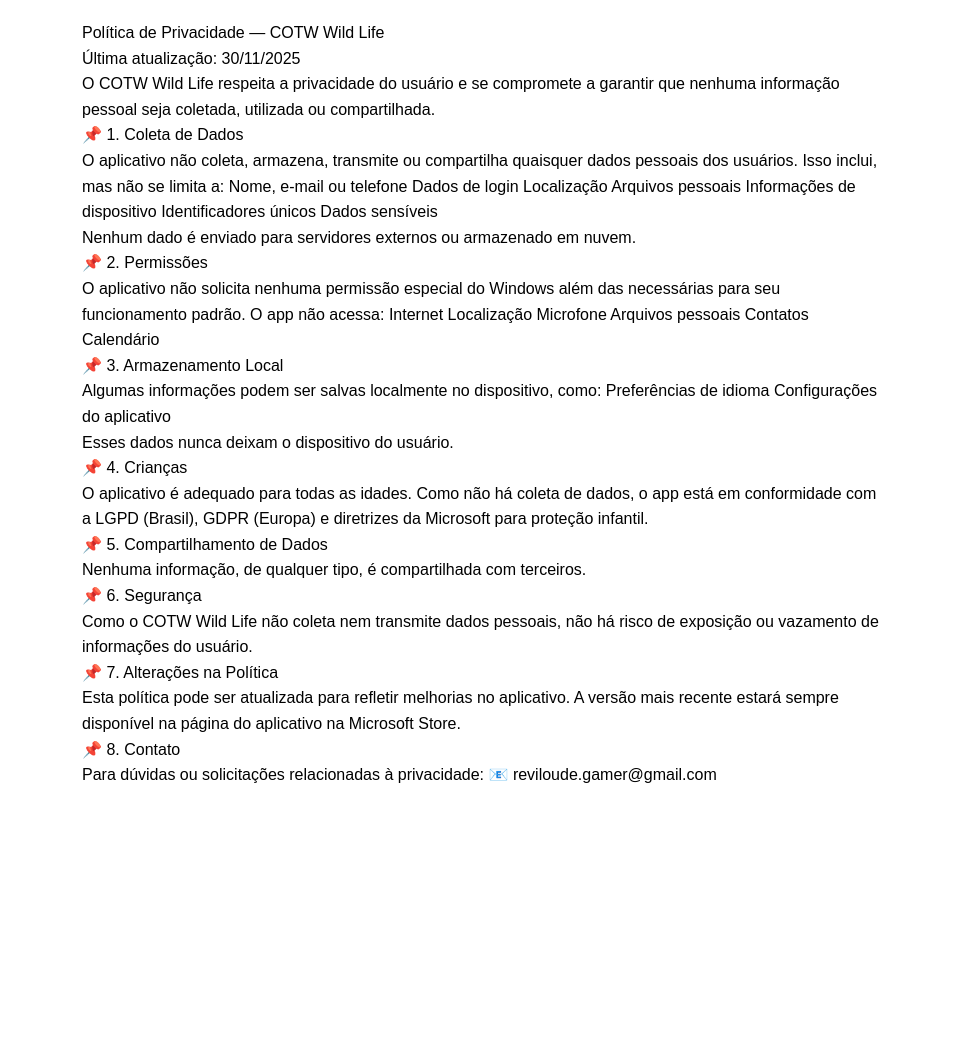
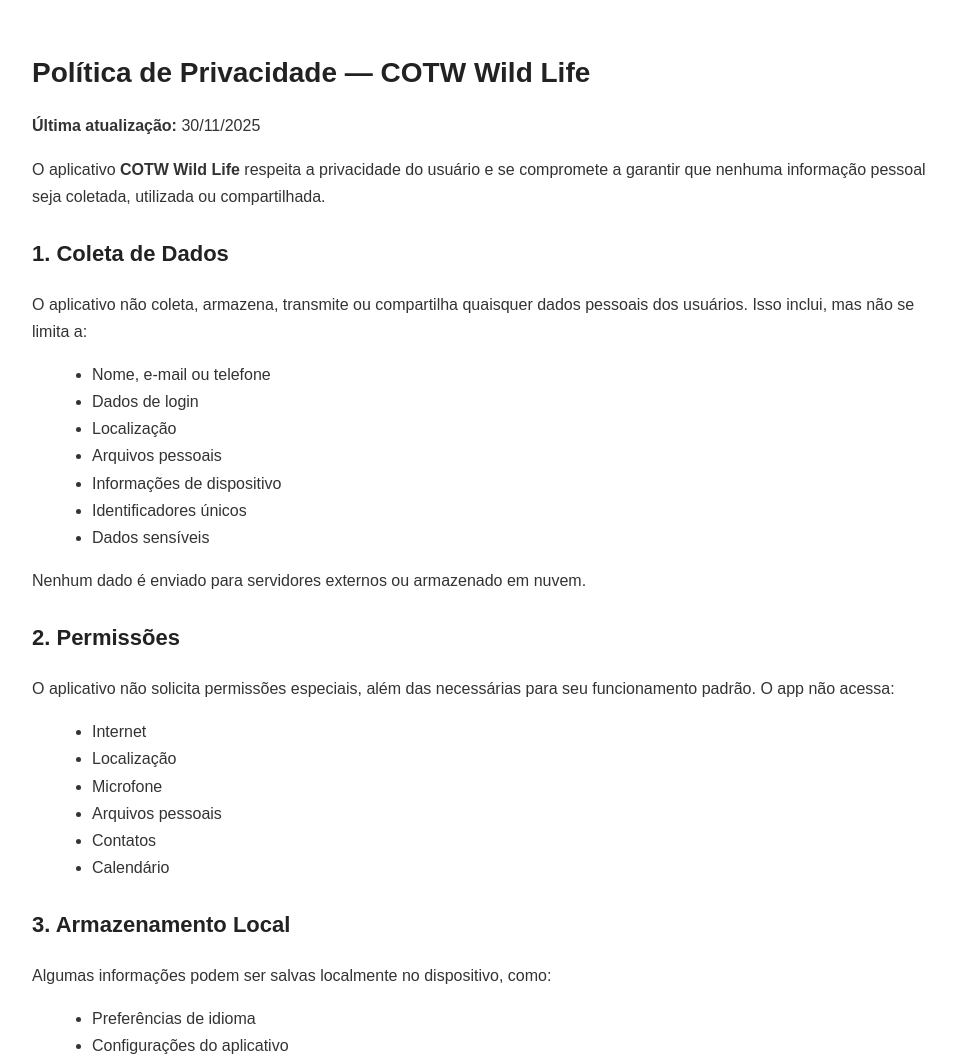
Before and after one commit to reviloudegamer/cotw-wildlife-privacy, a plain HTML site: page index.html in a window 1280 px wide. Shown: the top 1063 px of the page, without its empty margins (158-1114 px from the left). Before the commit the page ends 808 px from the top, so only its background shows below. Drawn offline with Linux system fonts and the light colour scheme.

Commit message:
Update index.html

```diff
--- a/index.html
+++ b/index.html
@@ -2,78 +2,89 @@
 <html lang="pt-BR">
 <head>
     <meta charset="UTF-8" />
-    <title>Política de Privacidade - COTW Wild Life</title>
+    <title>Política de Privacidade — COTW Wild Life</title>
     <style>
         body {
             font-family: Arial, sans-serif;
-            max-width: 800px;
+            max-width: 900px;
             margin: auto;
-            padding: 20px;
-            line-height: 1.6;
+            padding: 30px;
+            line-height: 1.7;
+            color: #333;
         }
-        h1 { color: #333; }
+        h1, h2 {
+            color: #222;
+        }
+        h1 {
+            font-size: 28px;
+            margin-bottom: 10px;
+        }
+        h2 {
+            margin-top: 25px;
+            font-size: 22px;
+        }
+        p {
+            margin-bottom: 12px;
+        }
+        ul {
+            margin-left: 20px;
+        }
     </style>
 </head>
 <body>
-Política de Privacidade — COTW Wild Life
-<br />
-Última atualização: 30/11/2025
-<br />
-O COTW Wild Life respeita a privacidade do usuário e se compromete a garantir que nenhuma informação pessoal seja coletada, utilizada ou compartilhada.
-<br />
-📌 1. Coleta de Dados
-<br />
-O aplicativo não coleta, armazena, transmite ou compartilha quaisquer dados pessoais dos usuários.
-Isso inclui, mas não se limita a:
-Nome, e-mail ou telefone
-Dados de login
-Localização
-Arquivos pessoais
-Informações de dispositivo
-Identificadores únicos
-Dados sensíveis
-<br />
-Nenhum dado é enviado para servidores externos ou armazenado em nuvem.
-<br />
-📌 2. Permissões
-<br />
-O aplicativo não solicita nenhuma permissão especial do Windows além das necessárias para seu funcionamento padrão.
-O app não acessa:
-Internet
-Localização
-Microfone
-Arquivos pessoais
-Contatos
-Calendário
-<br />
-📌 3. Armazenamento Local
-<br />
-Algumas informações podem ser salvas localmente no dispositivo, como:
-Preferências de idioma
-Configurações do aplicativo
-<br />
-Esses dados nunca deixam o dispositivo do usuário.
-<br />
-📌 4. Crianças
-<br />
-O aplicativo é adequado para todas as idades.
-Como não há coleta de dados, o app está em conformidade com a LGPD (Brasil), GDPR (Europa) e diretrizes da Microsoft para proteção infantil.
-<br />
-📌 5. Compartilhamento de Dados
-<br />
-Nenhuma informação, de qualquer tipo, é compartilhada com terceiros.
-<br />
-📌 6. Segurança
-<br />
-Como o COTW Wild Life não coleta nem transmite dados pessoais, não há risco de exposição ou vazamento de informações do usuário.
-<br />
-📌 7. Alterações na Política
-<br />
-Esta política pode ser atualizada para refletir melhorias no aplicativo.
-A versão mais recente estará sempre disponível na página do aplicativo na Microsoft Store.
-<br />
-📌 8. Contato
-<br />
-Para dúvidas ou solicitações relacionadas à privacidade:
-📧 reviloude.gamer@gmail.com</body>
+
+<h1>Política de Privacidade — COTW Wild Life</h1>
+<p><strong>Última atualização:</strong> 30/11/2025</p>
+
+<p>O aplicativo <strong>COTW Wild Life</strong> respeita a privacidade do usuário e se compromete a garantir que nenhuma informação pessoal seja coletada, utilizada ou compartilhada.</p>
+
+<h2>1. Coleta de Dados</h2>
+<p>O aplicativo não coleta, armazena, transmite ou compartilha quaisquer dados pessoais dos usuários. Isso inclui, mas não se limita a:</p>
+<ul>
+    <li>Nome, e-mail ou telefone</li>
+    <li>Dados de login</li>
+    <li>Localização</li>
+    <li>Arquivos pessoais</li>
+    <li>Informações de dispositivo</li>
+    <li>Identificadores únicos</li>
+    <li>Dados sensíveis</li>
+</ul>
+<p>Nenhum dado é enviado para servidores externos ou armazenado em nuvem.</p>
+
+<h2>2. Permissões</h2>
+<p>O aplicativo não solicita permissões especiais, além das necessárias para seu funcionamento padrão. O app não acessa:</p>
+<ul>
+    <li>Internet</li>
+    <li>Localização</li>
+    <li>Microfone</li>
+    <li>Arquivos pessoais</li>
+    <li>Contatos</li>
+    <li>Calendário</li>
+</ul>
+
+<h2>3. Armazenamento Local</h2>
+<p>Algumas informações podem ser salvas localmente no dispositivo, como:</p>
+<ul>
+    <li>Preferências de idioma</li>
+    <li>Configurações do aplicativo</li>
+</ul>
+<p>Esses dados nunca deixam o dispositivo do usuário.</p>
+
+<h2>4. Crianças</h2>
+<p>O aplicativo é adequado para todas as idades. Como não há coleta de dados, o app está em conformidade com a <strong>LGPD</strong> (Brasil), <strong>GDPR</strong> (Europa) e diretrizes gerais para proteção infantil.</p>
+
+<h2>5. Compartilhamento de Dados</h2>
+<p>Nenhuma informação, de qualquer tipo, é compartilhada com terceiros.</p>
+
+<h2>6. Segurança</h2>
+<p>Como o <strong>COTW Wild Life</strong> não coleta nem transmite dados pessoais, não há risco de exposição ou vazamento de informações do usuário.</p>
+
+<h2>7. Alterações na Política</h2>
+<p>Esta política pode ser atualizada para refletir melhorias no aplicativo. Sempre que isso ocorrer, a versão mais recente estará disponível nesta página.</p>
+
+<h2>8. Contato</h2>
+<p>Para dúvidas ou solicitações relacionadas à privacidade, entre em contato:</p>
+<p><strong>E-mail:</strong> reviloude.gamer@gmail.com</p>
+
+</body>
 </html>
```
